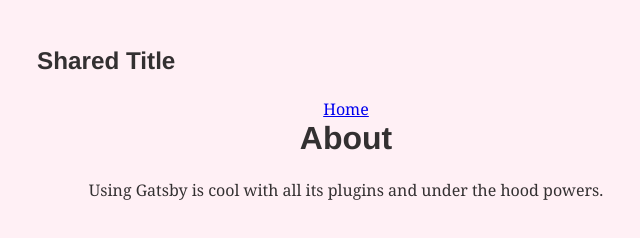
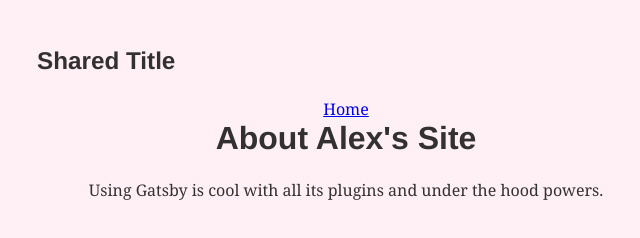
Before and after one commit to AlexWang18/Blog, a Gatsby site: page /about in a window 1280 px wide. Shown: the whole page, without its empty margins (294-934 px from the left). Built offline with nearby package versions, Linux system fonts and the light colour scheme; Gatsby itself is replaced by a stand-in of ours.

Commit message:
made first query, had err with rhythm plugin

```diff
--- a/gatsby-config.js
+++ b/gatsby-config.js
@@ -6,7 +6,11 @@
 
 module.exports = {
   /* Your site config here */
+  siteMetadata: {
+    title: `Alex's Site`
+  },
   plugins: [
+    'gatsby-plugin-emotion',
     {
       resolve: `gatsby-plugin-typography`,
       options: {
--- a/package.json
+++ b/package.json
@@ -14,7 +14,9 @@
     "test": "echo \"Write tests! -> https://gatsby.dev/unit-testing\" && exit 1"
   },
   "dependencies": {
+    "@emotion/react": "^11.1.4",
     "gatsby": "^2.26.1",
+    "gatsby-plugin-emotion": "^5.3.0",
     "gatsby-plugin-typography": "^2.11.0",
     "react": "^16.12.0",
     "react-dom": "^16.12.0",
--- a/src/components/layout.js
+++ b/src/components/layout.js
@@ -1,10 +1,26 @@
-import React from 'react'
+import React from "react"
+import { css } from "@emotion/react"
+import { Link } from "gatsby"
+//import { rhythm } from "../utils/typography"
 
-export default function layout({children}) {
-    return (
-        <div style = {{margin: `3rem auto`, maxWidth: 650, padding: `0 1rem`}}>
-            <h2 style = {{"text-align": "left", color: "eee"}}>Shared Title</h2>
-            {children}
-        </div>
-    )
+export default function layout({ children }) {
+  return (
+    <div
+         style={{ margin: `3rem auto`, maxWidth: 650, padding: `0 1rem` }}
+    >
+      <Link to={`/`}>
+        {/* <h3
+          css={css`
+            margin-bottom: ${rhythm(2)};
+            display: inline-block;
+            font-style: normal;
+          `}
+        >
+          Home
+        </h3> */}
+      </Link>
+      <h2 style={{ "text-align": "left", color: "eee" }}>Shared Title</h2>
+      {children}
+    </div>
+  )
 }
--- a/src/pages/about.js
+++ b/src/pages/about.js
@@ -1,13 +1,14 @@
 import { Link } from "gatsby"
 import React from "react"
 import Layout from "../components/layout"
+import {graphql} from 'gatsby'
 
-export default function About() {
+export default function About({data}) {
   return (
     <Layout>
       <div>
         <Link to="/">Home</Link>
-        <h1>About</h1>
+        <h1>About {data.site.siteMetadata.title}</h1>
         <p>
           Using Gatsby is cool with all its plugins and under the hood powers.
         </p>
@@ -15,3 +16,12 @@
     </Layout>
   )
 }
+export const query = graphql`
+  query {
+    site {
+      siteMetadata{
+        title
+      }
+    }
+  }
+`
--- a/src/utils/typography.js
+++ b/src/utils/typography.js
@@ -5,4 +5,4 @@
 
 export const { scale, rhytm, options } = typography
 
-export default typography
+export default typography;
```
Also changed, not shown: 1 other file.
